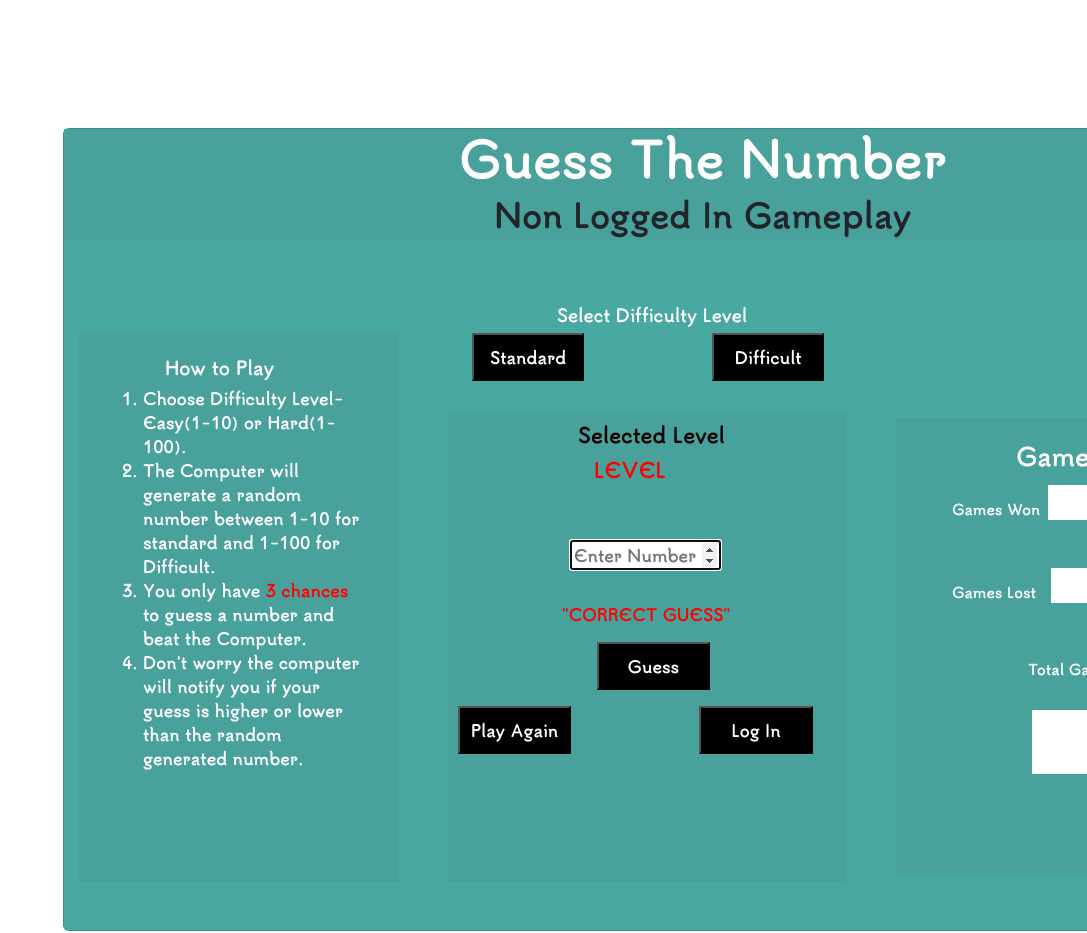
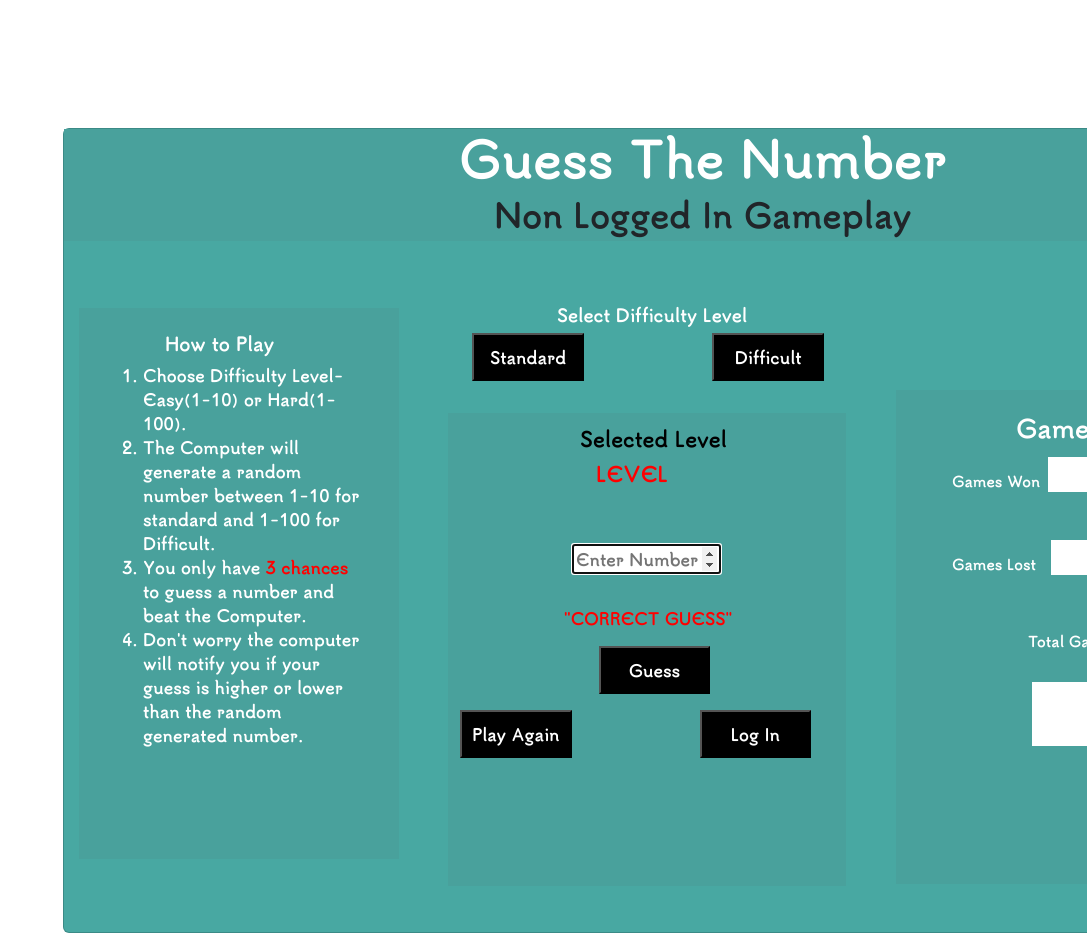
Before and after one commit to AndrewIMLEx/Learning-Project, a React app: page / in a window 1280 px wide. Shown: the top 933 px of the page, without its empty margins (193-1280 px from the left). Built offline with nearby package versions, Linux system fonts and the light colour scheme.

Commit message:
adjust padding

```diff
--- a/src/style.css
+++ b/src/style.css
@@ -74,8 +74,9 @@ input{
 .levelCard{
     margin-top: 2em;
     background-color: #49A19C;
-    padding: 10px;
-    padding-bottom: 8em
+    padding: 14px;
+    padding-bottom: 8em;
+    padding-left:12px
 }
 #login{
     margin-left: 8rem;
@@ -118,7 +119,7 @@ rules-card{
     height : 70%;
     background-color: #49A19C;
     margin-left: 15px;
-    margin-top: -34em;
+    margin-top: -36em;
     padding: 1.6em 2em 2em 2em;
     padding-bottom: 6em;
 }
@@ -130,11 +131,11 @@ span{
 }
 .tally {
     margin-left: 52em;
-    margin-top: -29em;
+    margin-top: -31em;
     background-color: #49A19C;
     margin-right: 0.9em;
     padding: 1.5em;
-    padding-bottom: 6em;
+    padding-bottom: 8.3em;
 }
 #Tally{
     background-color:white;
```
